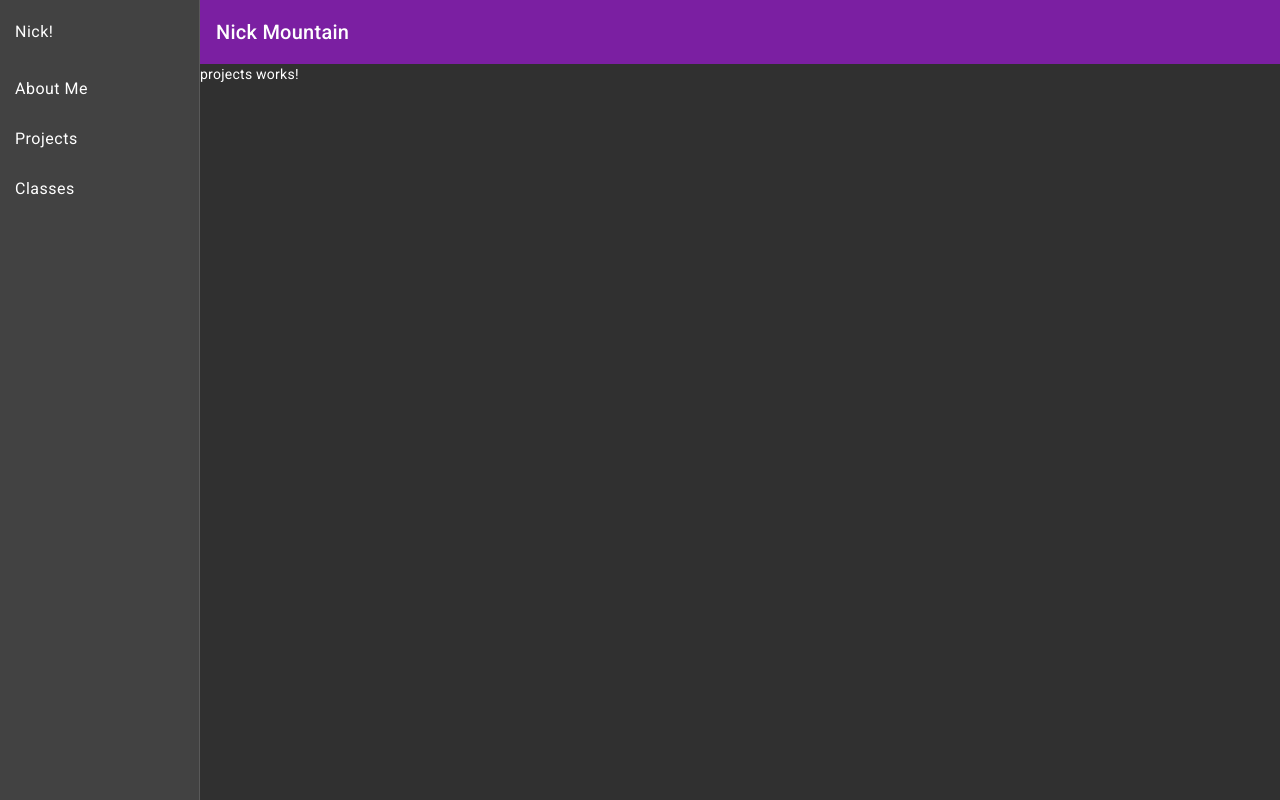
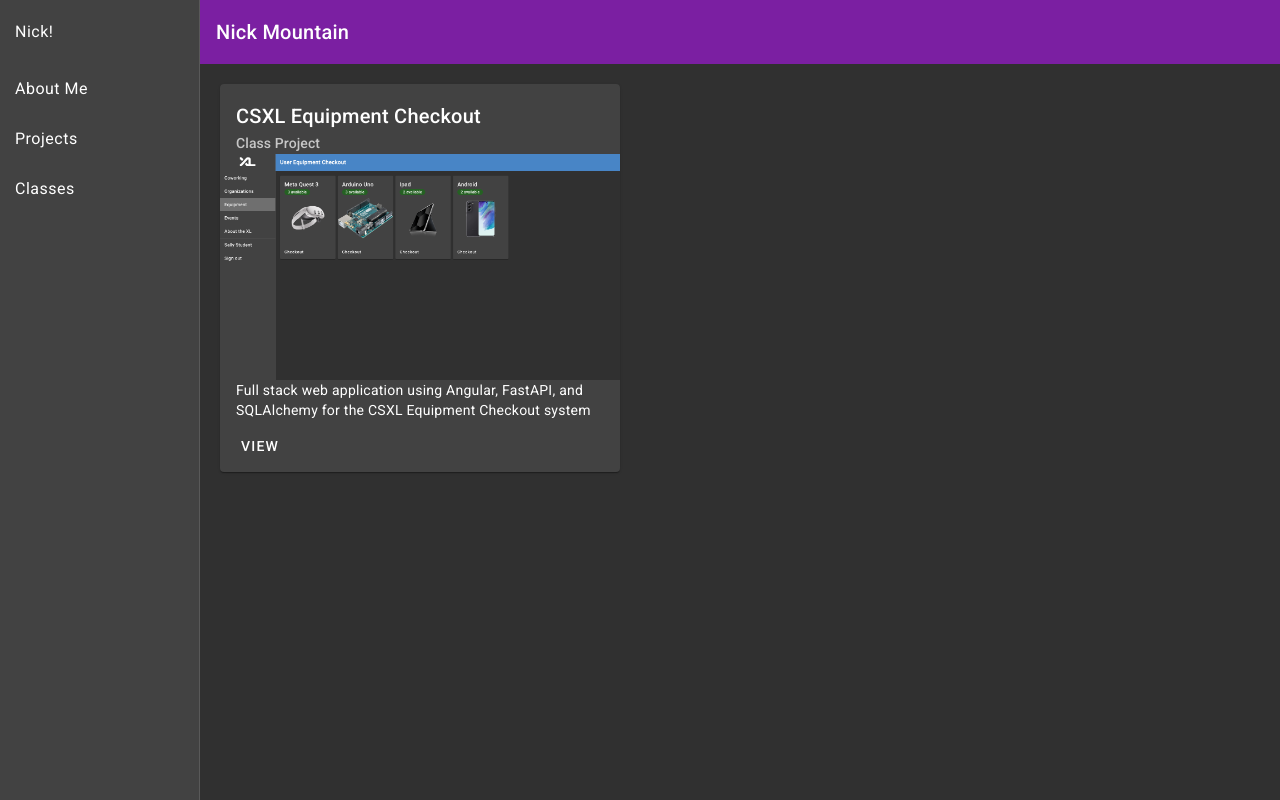
Before and after one commit to nicholasmountain11/nickmountain, an Angular app in the folder nick-app/: page /projects in a window 1280 px wide. Built offline with nearby package versions, Linux system fonts and the light colour scheme.

Commit message:
build project widget

```diff
--- a/nick-app/src/app/about-me/about-me.component.html
+++ b/nick-app/src/app/about-me/about-me.component.html
@@ -9,8 +9,7 @@
             <mat-card-content>
                 <p>
                     My name is Nick Mountain, and I am a Junior at the University of North Carolina, majoring
-                    in Computer Science and minoring in Applied Sciences and Engineering
-                    (that's only one minor).
+                    in Computer Science and minoring in Applied Sciences and Engineering.
                 </p>
             </mat-card-content>
 
@@ -24,9 +23,8 @@
                 <p>
                     I enjoy playing and watching soccer, disc golf, and chess.
                     I'm pretty good at soccer, mediocre at disc golf, and terrible at chess.
-                    I also love coding, reading, prehistoric predators (especially the
-                    <a class="link" href="https://en.wikipedia.org/wiki/Titanoboa" target="_blank">Titanoboa</a>),
-                    and fonts (my favorite is <a class="link" href="https://en.wikipedia.org/wiki/Baskerville" target="_blank">Baskerville</a>).
+                    I also love coding, prehistoric predators (especially the
+                    <a class="link" href="https://en.wikipedia.org/wiki/Titanoboa" target="_blank">Titanoboa</a>).
                 </p>
             </mat-card-content>
         </mat-card>
--- a/nick-app/src/app/app.module.ts
+++ b/nick-app/src/app/app.module.ts
@@ -12,6 +12,7 @@ import { AboutMeComponent } from './about-me/about-me.component';
 import { ProjectsComponent } from './projects/projects.component';
 import { ClassesComponent } from './classes/classes.component';
 import {MatCardModule} from '@angular/material/card';
+import { ProjectWidget } from './widgets/project.widget';
 
 @NgModule({
   declarations: [
@@ -19,7 +20,8 @@ import {MatCardModule} from '@angular/material/card';
     HomeComponent,
     AboutMeComponent,
     ProjectsComponent,
-    ClassesComponent
+    ClassesComponent,
+    ProjectWidget
   ],
   imports: [
     BrowserModule,
--- a/nick-app/src/app/projects/projects.component.css
+++ b/nick-app/src/app/projects/projects.component.css
@@ -0,0 +1,3 @@
+.project-container {
+    padding: 20px;
+}
--- a/nick-app/src/app/projects/projects.component.html
+++ b/nick-app/src/app/projects/projects.component.html
@@ -1 +1,3 @@
-<p>projects works!</p>
+<div class="project-container">
+    <project-widget [project]="project" *ngFor="let project of projects"/>
+</div>
--- a/nick-app/src/app/projects/projects.component.ts
+++ b/nick-app/src/app/projects/projects.component.ts
@@ -1,4 +1,5 @@
 import { Component } from '@angular/core';
+import { Project } from '../project.model';
 
 @Component({
   selector: 'app-projects',
@@ -7,4 +8,13 @@ import { Component } from '@angular/core';
 })
 export class ProjectsComponent {
 
+    public projects: Project[] = [
+      {
+      name: 'CSXL Equipment Checkout',
+      projectType: 'Class Project',
+      description: 'Full stack web application using Angular, FastAPI, and SQLAlchemy for the CSXL Equipment Checkout system',
+      link: 'https://github.com/comp423-23f/csxl-final-team-d9',
+      image: 'assets/csxl.png'
+      },
+    ]
 }
--- /dev/null
+++ b/nick-app/src/app/widgets/project.widget.css
@@ -0,0 +1,8 @@
+.project-card {
+    max-width: 400px;
+}
+
+.button-link {
+    text-decoration: none;
+    color: white;
+}
--- /dev/null
+++ b/nick-app/src/app/widgets/project.widget.html
@@ -0,0 +1,21 @@
+<mat-card class="project-card">
+    <mat-card-header>
+        <mat-card-title class="title">
+            {{ project.name }}
+        </mat-card-title>
+        <mat-card-subtitle class="subtitle">
+            {{ project.projectType }}
+        </mat-card-subtitle>
+    </mat-card-header>
+    <img mat-card-image src="{{ project.image }}" alt="Project Image">
+    <mat-card-content>
+        <p>
+            {{ project.description }}
+        </p>
+    </mat-card-content>
+    <mat-card-actions>
+        <a mat-button href="{{ project.link }}" target="_blank" class="button-link">
+            VIEW
+        </a>
+    </mat-card-actions>
+</mat-card>
```
Also changed, not shown: nick-app/src/app/project.model.ts (added, +11 -0 lines), nick-app/src/app/widgets/project.widget.ts (added, +17 -0 lines), nick-app/src/assets/csxl.png (added).
